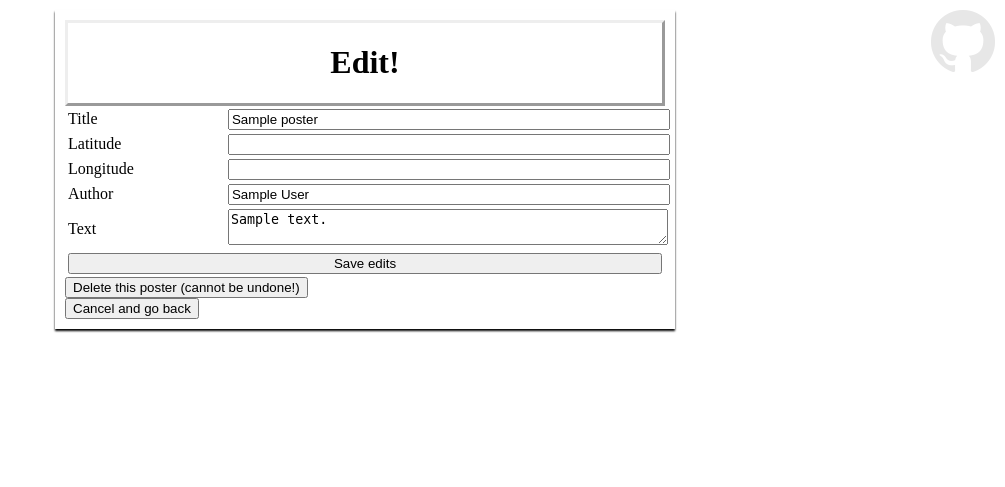
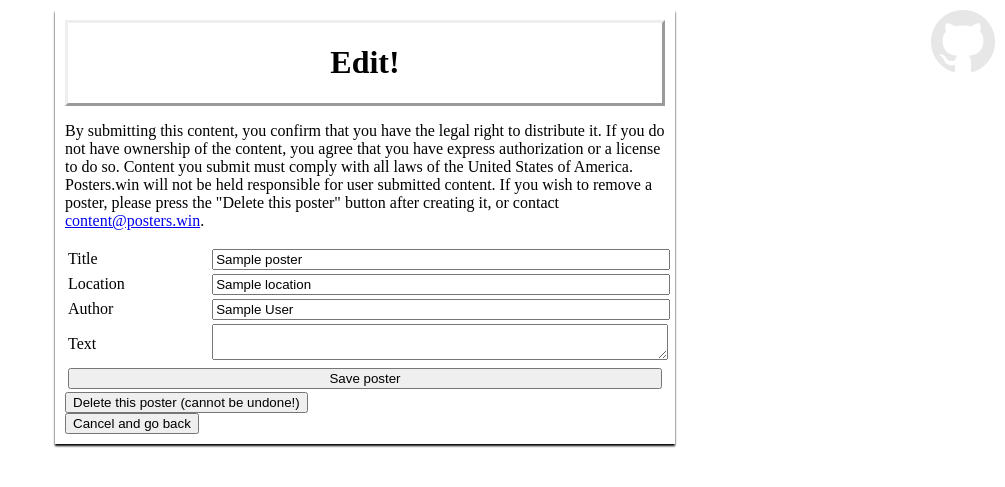
Before and after one commit to bmintz/posters, a Flask app: template templates/edit.html in a window 1280 px wide. Shown: the top 487 px of the page, without its empty margins (275-1280 px from the left). Run offline with Flask 2, Linux system fonts and the light colour scheme; the template is opened without the code that fills it: most values are stand-ins (such as "Sample title", 1, 10 or a date in 2020); parts of the project's set-up code (start-up, migrations or seed data) failed here and were passed over.

Commit message:
modularize create/edit

```diff
--- a/templates/create_or_edit_form.html
+++ b/templates/create_or_edit_form.html
@@ -10,11 +10,12 @@
 	<table>
 		<tr>
 			<td><label for="title">Title</label></td>
-			<td><input type="text" name="title" value="{{title}}"></td>
+			<td><input type="text" name="title" value="{{title}}" required></td>
 		</tr>
 		{% include 'location_input.html' %}
+		<tr>
 			<td><label for="author">Author</label></td>
-			<td><input type="text" name="author" value="{{author}}"></td>
+			<td><input type="text" name="author" value="{{author}}" required></td>
 		</tr>
 		<tr>
 			<td><label for="text">Text</label></td>
@@ -22,6 +23,15 @@
 		<tr>
 			<td colspan="2"><input type="submit" value="Save poster"></td>
 		</tr>
+		<p>
+			<!-- The Coding Den made me do it -->
+			By submitting this content, you confirm that you have the legal right to distribute it.
+			If you do not have ownership of the content, you agree that you have express authorization or a license to do so.
+			Content you submit must comply with all laws of the United States of America.
+			Posters.win will not be held responsible for user submitted content.
+			If you wish to remove a poster, please press the "Delete this poster" button after creating it,
+			or contact <a href="mailto:content@posters.win">content@posters.win</a>.
+		</p>
 	</table>
 </form>
 {% endmacro %}
--- a/templates/edit.html
+++ b/templates/edit.html
@@ -10,27 +10,8 @@
 	<header>
 		<h1>Edit!</h1>
 	</header>
-
-	<form method="POST">
-		<table>
-			<tr>
-				<td><label for="title">Title</label></td>
-				<td><input type="text" name="title" value="{{poster.title}}"></td>
-			</tr>
-			{% include 'latlong_inputs.html' %}
-			<tr>
-				<td><label for="author">Author</label></td>
-				<td><input type="text" name="author" value="{{poster.author}}"></td>
-			</tr>
-			<tr>
-				<td><label for="text">Text</label></td>
-				<td><textarea name="text">{{poster.text}}</textarea></td>
-			</tr>
-			<tr>
-				<td colspan="2"><input type="submit" value="Save edits"></td>
-			</tr>
-		</table>
-	</form>
+	{% from 'create_or_edit_form.html' import create_edit_form %}
+	{{ create_edit_form(poster) }}
 	<form method="POST">
 		<input type="hidden" name="delete" value="true">
 		<input type="submit" value="Delete this poster (cannot be undone!)">
--- a/templates/location_input.html
+++ b/templates/location_input.html
@@ -3,5 +3,5 @@
 {% endif %}
 <tr>
 	<td><label for="location">Location</label></td>
-	<td><input type="text" name="location" value="{{location}}" placeholder="(address, zip code, or the name of a point of interest)"></td>
+	<td><input type="text" name="location" value="{{location}}" placeholder="(address, zip code, or the name of a point of interest)" required></td>
 </tr>
```
Also changed, not shown: templates/create.html (+2 -30 lines).
